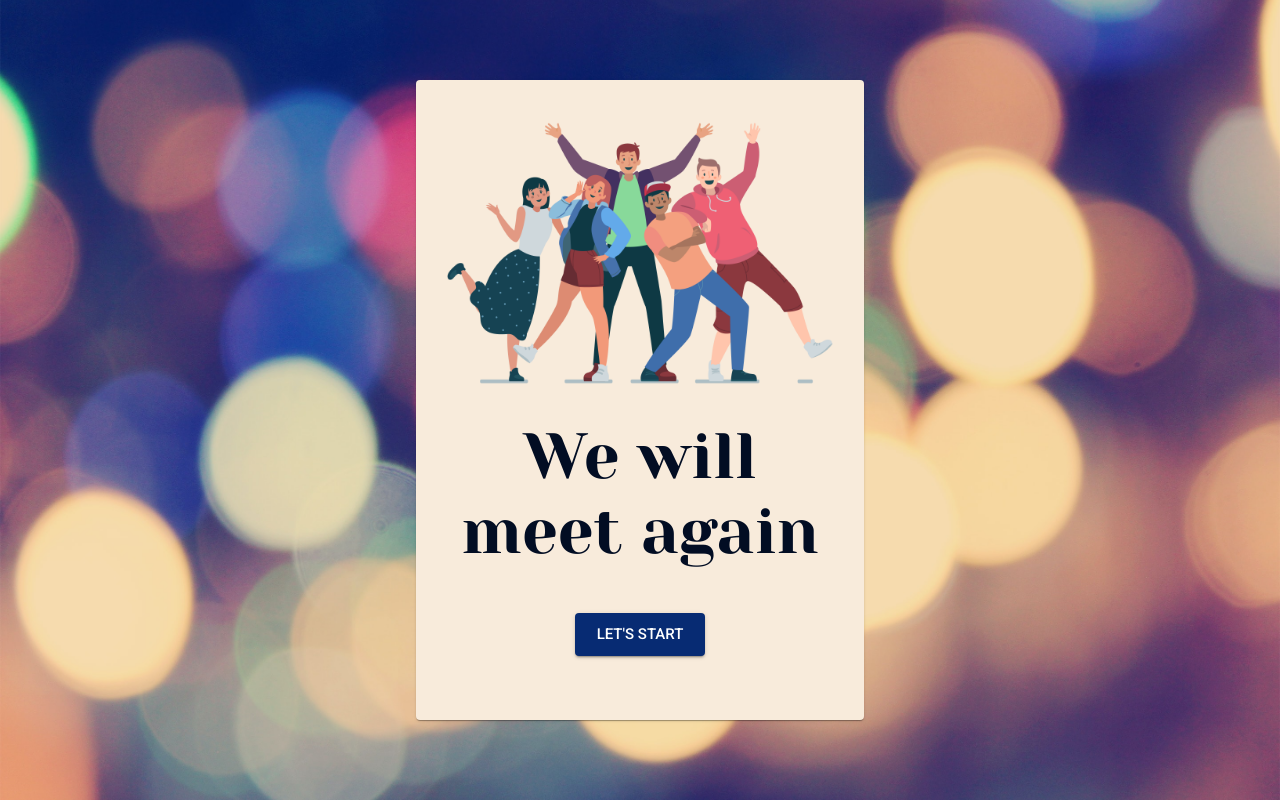
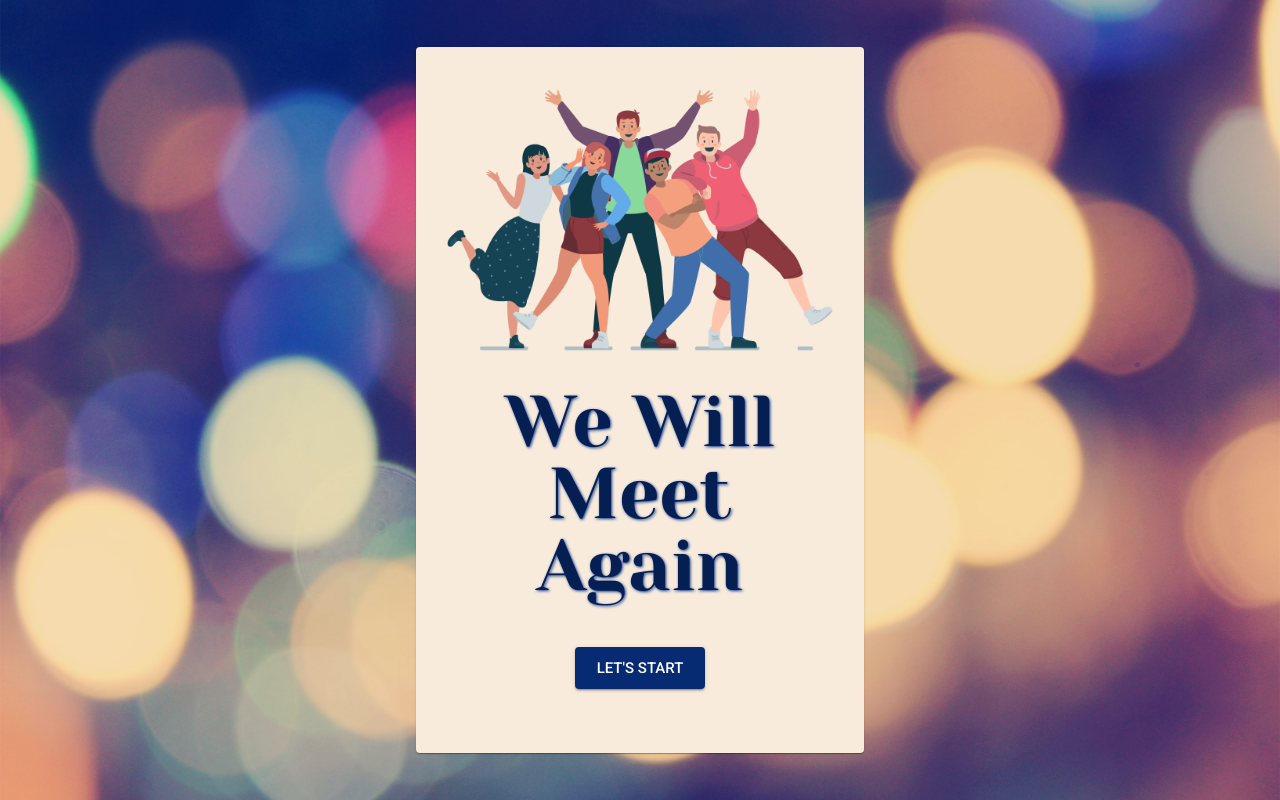
Before and after one commit to we-are-back/meet-up-again, a React (Create React App) app: page / in a window 1280 px wide. Built offline with nearby package versions, Linux system fonts and the light colour scheme.

Commit message:
Font changes

```diff
--- a/src/components/landing-page/LandingPage.js
+++ b/src/components/landing-page/LandingPage.js
@@ -39,7 +39,10 @@ const useStyles = makeStyles((theme) => ({
   },
   heading: {
     margin: "0px 0 12% 0",
-    color: "primary",
+    color: theme.palette.primary.dark,
+    fontSize: "4.5rem",
+    lineHeight: "1",
+    textShadow: "1px 1px 3px #093892",
   },
 }));
 
@@ -61,7 +64,7 @@ const LandingPage = ({ page, setPage }) => {
             variant="h1"
             align="center"
           >
-            We will meet again
+            We Will Meet Again
           </Typography>
           <Button
             className={classes.button}
```
